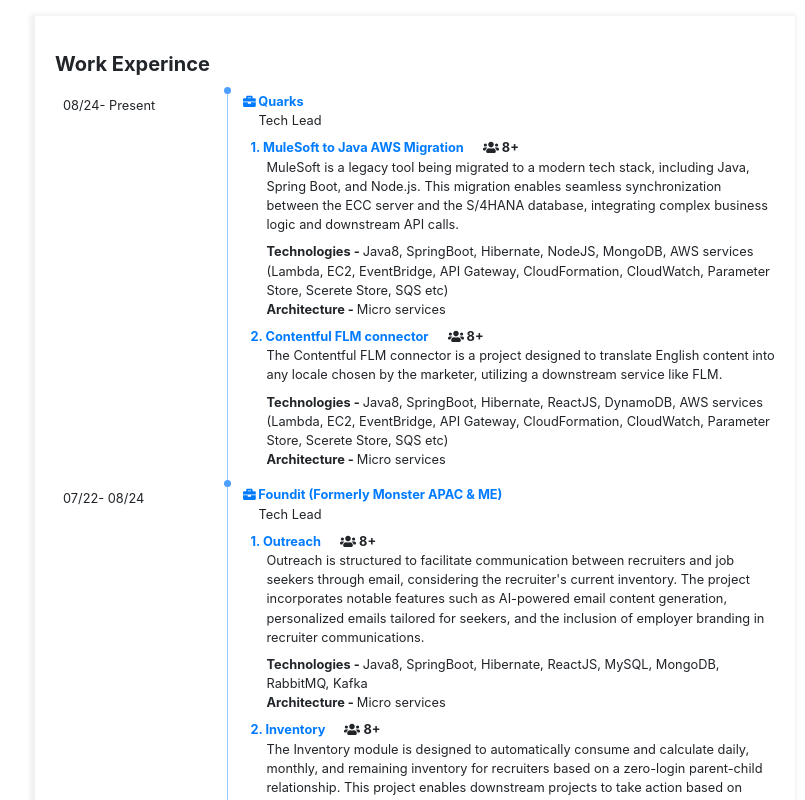
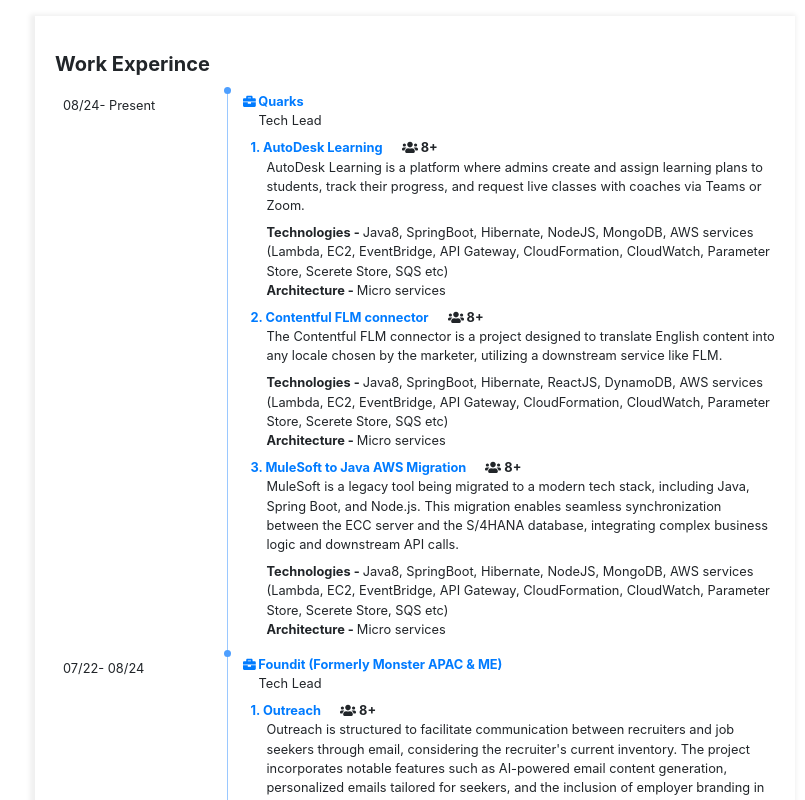
Before and after one commit to sunilvaishnav45/resume, a React (Create React App) app: page /resume/workexperince in a window 1280 px wide. Shown: the top 800 px of the page, without its empty margins (225-1030 px from the left). Built offline with nearby package versions, Linux system fonts and the light colour scheme.

Commit message:
Updated resume:

```diff
--- a/src/Components/Profile/profile.jsx
+++ b/src/Components/Profile/profile.jsx
@@ -33,7 +33,7 @@
             <React.Fragment>
                 <div className="row">
                     <div className="col-6 text-left">
-                        <img src={require('../../resources/sunil.jpeg')} className="rounded-circle" height="135" width="135" />
+                        <img src={require('../../resources/sunil.png')} className="rounded-circle" height="135" width="135" />
                     </div>
                     <div className="col-6 align-self-center text-above-lg-right text-below-lg-left mb-2 mb-lg-0">
                         <h6 className="font-weight-bold text-uppercase">{this.state.employee.firstName} <span className="">{this.state.employee.lastName}</span></h6>
@@ -64,7 +64,7 @@
                         <div className="small pl-2 mb-1">
                             <FontAwesomeIcon icon={faDownload} />
                             <a class="mr-2 ml-2" href={require('../../resources/Resume_sunil_updated.pdf')} download>PDF</a>
-                            <a href={require('../../resources/Resume_sunil_updated.docx')} download>DOC</a>
+                            {/* <a href={require('../../resources/Resume_sunil_updated.docx')} download>DOC</a> */}
                         </div>
                     </div>
                     <div className="col-lg-6 col-12 align-self-center text-above-lg-right text-below-lg-left">
--- a/src/Components/Skills/skills.jsx
+++ b/src/Components/Skills/skills.jsx
@@ -14,7 +14,7 @@
                     details: [
                         {
                             name: "Backend",
-                            skills: "Java, Spring Boot, AWS, Hibernate, JPA",
+                            skills: "Java, Spring Boot, AWS, Hibernate, JPA, NodeJS",
                             icon : faCode
                         },
                         {
--- a/src/Components/WorkExperince/workexperince.jsx
+++ b/src/Components/WorkExperince/workexperince.jsx
@@ -18,19 +18,25 @@
                     companyURL: "https://www.qtsolv.com/",
                     projects: [
                         {
+                            name: "AutoDesk Learning",
+                            teamSize: "8+",
+                            description: "AutoDesk Learning is a platform where admins create and assign learning plans to students, track their progress, and request live classes with coaches via Teams or Zoom.",
+                            projectURL: "https://www.autodesk.com/in",
+                            technologies: "Java8, SpringBoot, Hibernate, NodeJS, MongoDB, AWS services (Lambda, EC2, EventBridge, API Gateway, CloudFormation, CloudWatch, Parameter Store, Scerete Store, SQS etc)",
+                            architecture: "Micro services",
+                        },{
+                            name: "Contentful FLM connector",
+                            teamSize: "8+",
+                            description: "The Contentful FLM connector is a project designed to translate English content into any locale chosen by the marketer, utilizing a downstream service like FLM.",
+                            projectURL: "https://www.autodesk.com/in",
+                            technologies: "Java8, SpringBoot, Hibernate, ReactJS, DynamoDB, AWS services (Lambda, EC2, EventBridge, API Gateway, CloudFormation, CloudWatch, Parameter Store, Scerete Store, SQS etc)",
+                            architecture: "Micro services",
+                        },{
                             name: "MuleSoft to Java AWS Migration",
                             teamSize: "8+",
                             description: "MuleSoft is a legacy tool being migrated to a modern tech stack, including Java, Spring Boot, and Node.js. This migration enables seamless synchronization between the ECC server and the S/4HANA database, integrating complex business logic and downstream API calls.",
                             projectURL: "https://www.autodesk.com/in",
                             technologies: "Java8, SpringBoot, Hibernate, NodeJS, MongoDB, AWS services (Lambda, EC2, EventBridge, API Gateway, CloudFormation, CloudWatch, Parameter Store, Scerete Store, SQS etc)",
-                            architecture: "Micro services",
-                        },
-                        {
-                            name: "Contentful FLM connector",
-                            teamSize: "8+",
-                            description: "The Contentful FLM connector is a project designed to translate English content into any locale chosen by the marketer, utilizing a downstream service like FLM.",
-                            projectURL: "https://www.autodesk.com/in",
-                            technologies: "Java8, SpringBoot, Hibernate, ReactJS, DynamoDB, AWS services (Lambda, EC2, EventBridge, API Gateway, CloudFormation, CloudWatch, Parameter Store, Scerete Store, SQS etc)",
                             architecture: "Micro services",
                         }
                     ],
```
Also changed, not shown: src/resources/sunil.png (added), 1 other file (tests, documents, lock files or other folders).
